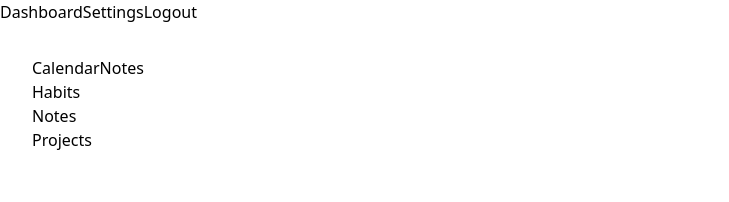
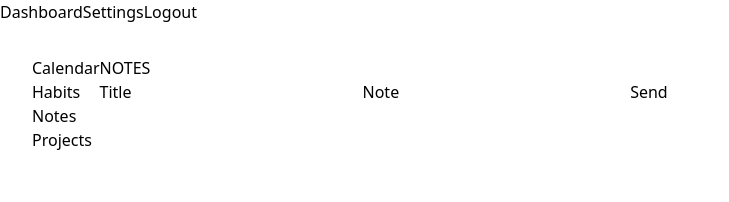
Before and after one commit to Legatus12/Tyme, a React (Vite) app: page /dashboard/notes in a window 1280 px wide. Shown: the top 202 px of the page, without its empty margins (0-729 px from the left). Built offline with nearby package versions, Linux system fonts and the light colour scheme.

Commit message:
notes form

```diff
--- a/src/components/Dashboard/Notes.jsx
+++ b/src/components/Dashboard/Notes.jsx
@@ -1,10 +1,126 @@
-function Notes() {
+import { useState, useEffect } from "react"
 
-    return (
-      <div>
-        <h1>Notes</h1>
-      </div>
-    )
+function Notes () {
+  const [notes, setNotes] = useState([]);
+
+  const [values, setValues] = useState({
+    title: "",
+    text: "",
+  });
+
+  const  handleSubmit = (evt) => {
+    evt.preventDefault();
+
+    setNotes(values)
+
   }
 
+  useEffect(() => {
+    setNotes(values)
+  });
+
+  const handleChange = (evt) => {
+
+    const { target } = evt;
+    const { name, value } = target;
+
+    const newValues = {
+      ...values,
+      [name]: value,
+    };
+
+    setValues(newValues);
+  }
+
+  const onSubmit = async (newNote)=> {
+    setNotes(... newNote)
+  }
+
+  return(
+    <div>
+      <h1>NOTES</h1>
+      <form onSubmit={handleSubmit}>
+      <label htmlFor="title">Title</label>
+      <input
+        id="title"
+        name="title"
+        type="title"
+        value={values.title}
+        onChange={handleChange}
+      />
+      <label htmlFor="text">Note</label>
+      <input
+        id="text"
+        name="text"
+        type="textarea"
+        value={values.text}
+        onChange={handleChange}
+      />
+      <button type="submit">Send</button>
+    </form>
+      {
+        notes.length > 0 ?
+          notes.map(note=>
+              <div>
+                <p>{note.title}</p>
+                <p>{note.text}</p>
+              </div>
+            )
+        : null
+      }
+    </div>
+  )
+}
+/*
+function Form() {
+  //const [notes, setNotes] = ([])
+  const [values, setValues] = useState({
+    title: "",
+    text: "",
+  });
+
+  const  handleSubmit = async (evt) => {
+    evt.preventDefault();
+
+    await onSubmit(values);
+
+  }
+
+  function handleChange(evt) {
+
+    const { target } = evt;
+    const { name, value } = target;
+
+    const newValues = {
+      ...values,
+      [name]: value,
+    };
+
+    // Sincroniza el estado de nuevo
+    setValues(newValues);
+  }
+
+  return (
+    <form onSubmit={handleSubmit}>
+      <label htmlFor="title">Title</label>
+      <input
+        id="title"
+        name="title"
+        type="title"
+        value={values.title}
+        onChange={handleChange}
+      />
+      <label htmlFor="text">Note</label>
+      <input
+        id="text"
+        name="text"
+        type="textarea"
+        value={values.text}
+        onChange={handleChange}
+      />
+      <button type="submit">Sign Up</button>
+    </form>
+  );
+}
+*/
 export default Notes
```
